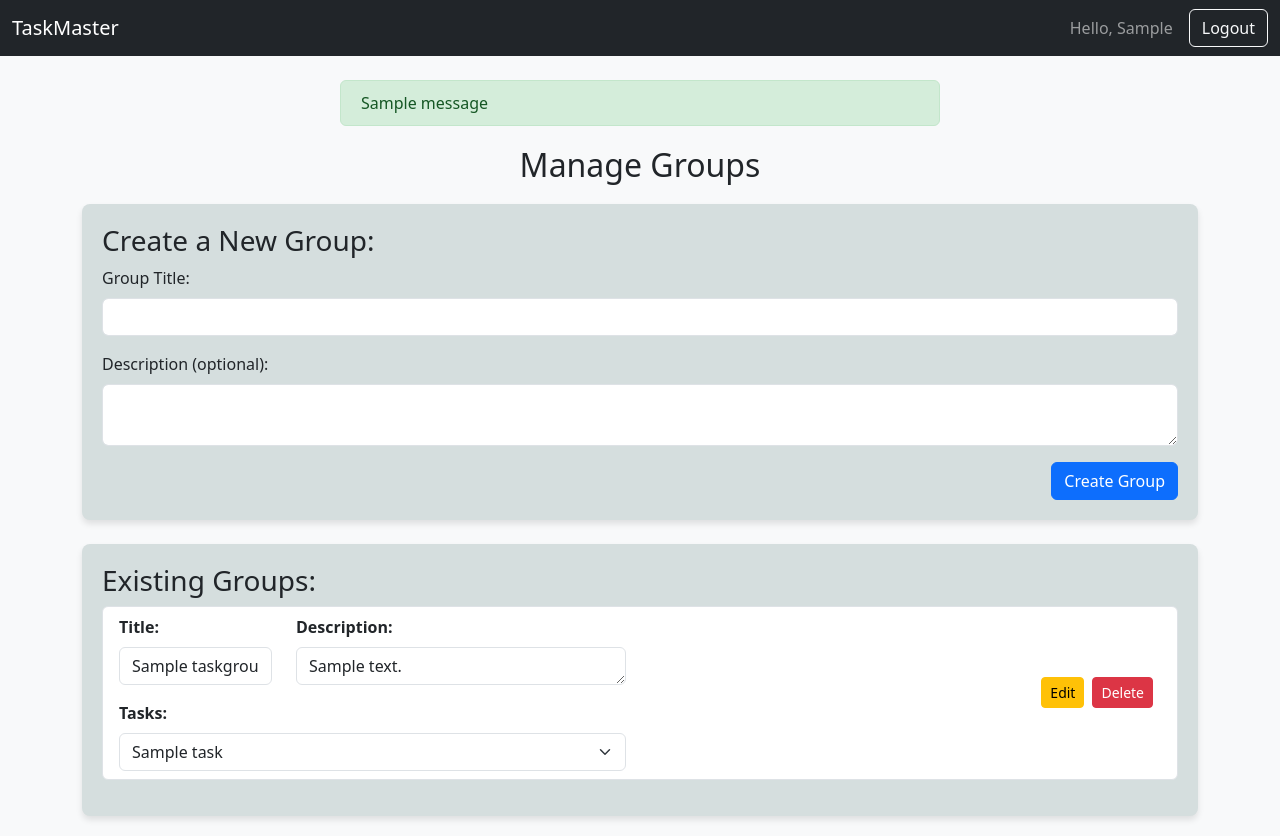
After one commit to jamnic1994/TaskMaster, a Flask app: page /manage_groups in a window 1280 px wide. The commit adds this page. Run offline with Flask 3, Linux system fonts and the light colour scheme; a user stored in the database is signed in; tables that the repository leaves empty hold one stand-in row (values such as "Sample post"); one stand-in notice (Sample message) is shown.

Commit message:
Added creation and editing of groups, along with other improvements

```diff
--- a/app.py
+++ b/app.py
@@ -4,7 +4,7 @@ from flask import Flask, render_template, redirect, url_for, request, flash
 from flask_sqlalchemy import SQLAlchemy
 from flask_login import LoginManager, login_user, logout_user, login_required, current_user
 from werkzeug.security import generate_password_hash, check_password_hash
-from models import db, User, Task
+from models import db, User, Task, TaskGroup
 import config
 
 app = Flask(__name__)
@@ -20,6 +20,11 @@ def load_user(user_id):
 
 @app.route('/', methods=['GET', 'POST'])
 def login():
+
+    # If the user is already logged in, redirect them to the index page
+    if current_user.is_authenticated:
+        return redirect(url_for('index'))
+
     if request.method == 'POST':
         username = request.form['username']
         password = request.form['password']
@@ -78,31 +83,24 @@ def index():
 @login_required
 def add_task():
     if request.method == 'POST':
-        title = request.form['title']
-        description = request.form['description']
-        priority = request.form['priority']
-        due_date_str = request.form['due_date']  # Date in string format from the form
+        # Process form submission
+        group_id = request.form.get('group')  # Get the selected group
 
-        # Convert due_date_str to a date object if it is not empty
-        due_date = datetime.strptime(due_date_str, '%d-%m-%Y').date() if due_date_str else None
-
-        # Create a new Task instance
         new_task = Task(
-            title=title,
-            description=description,
-            priority=int(priority),  # Convert priority to integer
-            due_date=due_date,
-            status='Pending',
+            title=request.form['title'],
+            description=request.form['description'],
+            priority=int(request.form['priority']),
+            due_date=datetime.strptime(request.form['due_date'], '%Y-%m-%d'),
+            group_id=int(group_id) if group_id else None,  # Assign group if selected
             user_id=current_user.id
         )
-
-        # Add to database
         db.session.add(new_task)
         db.session.commit()
-        flash('Task added successfully!', 'success')
+        flash('Task added successfully!')
         return redirect(url_for('index'))
 
-    return render_template('task_form.html')
+    groups = TaskGroup.query.filter_by(user_id=current_user.id).all()  # Fetch user's groups
+    return render_template('task_form.html', groups=groups)
 
 @app.route('/delete/<int:task_id>')
 @login_required
@@ -112,6 +110,75 @@ def delete_task(task_id):
         db.session.delete(task)
         db.session.commit()
     return redirect(url_for('index'))
+
+@app.route('/manage_groups', methods=['GET', 'POST'])
+@login_required
+def manage_groups():
+    if request.method == 'POST':
+        group_name = request.form['group_name']
+        description = request.form.get('description', '')
+        new_group = TaskGroup(name=group_name, description=description, user_id=current_user.id)
+        db.session.add(new_group)
+        db.session.commit()
+        flash('Group created successfully!', 'success')
+        return redirect(url_for('manage_groups'))
+
+    groups = TaskGroup.query.filter_by(user_id=current_user.id).all()
+    tasks = {group.id: Task.query.filter_by(group_id=group.id).all() for group in groups}
+
+    return render_template('manage_groups.html', groups=groups, tasks=tasks)
+
+@app.route('/edit-group/<int:group_id>', methods=['GET', 'POST'])
+@login_required
+def edit_group(group_id):
+    group = TaskGroup.query.get_or_404(group_id)
+    if request.method == 'POST':
+        group.name = request.form['name']
+        db.session.commit()
+        flash('Group updated successfully!')
+        return redirect(url_for('manage_groups'))
+    return render_template('edit_group.html', group=group)
+
+
+@app.route('/update_group/<int:group_id>', methods=['POST'])
+@login_required
+def update_group(group_id):
+    group = TaskGroup.query.get_or_404(group_id)  # Fetch the group or return 404
+
+    # Check if the current user owns the group
+    if group.user_id != current_user.id:
+        flash('Unauthorized action!', 'error')
+        return redirect(url_for('manage_groups'))
+
+    # Update the group's name and description
+    group.name = request.form['group_name']
+    group.description = request.form.get('description', '')  # Optional field
+
+    db.session.commit()  # Save changes to the database
+    flash('Group updated successfully.', 'success')
+    return redirect(url_for('manage_groups'))
+
+
+@app.route('/delete-group/<int:group_id>', methods=['POST'])
+@login_required
+def delete_group(group_id):
+    group = TaskGroup.query.get_or_404(group_id)  # Fetch the group or return 404
+
+    if group.user_id != current_user.id:
+        flash('Unauthorized action!', 'error')
+        return redirect(url_for('manage_groups'))
+
+    db.session.delete(group)
+    db.session.commit()
+    flash('Group deleted successfully!', 'success')
+    return redirect(url_for('manage_groups'))
+
+@app.route('/tasks/<int:group_id>')
+@login_required
+def tasks_by_group(group_id):
+    tasks = Task.query.filter_by(user_id=current_user.id, group_id=group_id).all()
+    group = TaskGroup.query.get_or_404(group_id)
+    return render_template('tasks.html', tasks=tasks, group=group)
 
 @app.route('/logout')
 def logout():
--- a/models.py
+++ b/models.py
@@ -4,6 +4,16 @@ from werkzeug.security import check_password_hash, generate_password_hash
 
 db = SQLAlchemy()
 
+class TaskGroup(db.Model):
+    __tablename__ = 'taskGroup'
+
+    id = db.Column(db.Integer, primary_key=True)
+    name = db.Column(db.String(100), nullable=False)  # Name of the group
+    description = db.Column(db.String(255))           # Optional description
+    user_id = db.Column(db.Integer, db.ForeignKey('users.id'), nullable=False)  # Owner of the group
+
+    # Relationship to tasks
+    tasks = db.relationship('Task', backref='group', lazy=True)
 
 class User(db.Model):
     __tablename__ = 'users'
@@ -40,7 +50,6 @@ class User(db.Model):
         # Return False, since we don't want to support anonymous users in this case
         return False
 
-
 class Task(db.Model):
     __tablename__ = 'tasks'
 
@@ -50,6 +59,7 @@ class Task(db.Model):
     priority = db.Column(db.Integer, nullable=True)
     description = db.Column(db.Text)
     status = db.Column(db.String(50), default='Pending')
+    group_id = db.Column(db.Integer, db.ForeignKey('taskGroup.id'))  # Foreign key to group
 
     # Define the foreign key linking to User
     user_id = db.Column(db.Integer, db.ForeignKey('users.id'), nullable=False)
--- /dev/null
+++ b/static/js/app.js
@@ -0,0 +1,18 @@
+function toggleEdit(groupId) {
+    var groupName = document.getElementById("group-name-" + groupId);
+    var groupDescription = document.getElementById("group-description-" + groupId);
+    var editBtn = document.getElementById("edit-btn-" + groupId);
+    var confirmBtn = document.getElementById("confirm-btn-" + groupId);
+
+    // Toggle the readonly/disabled state of the inputs and textarea
+    if (groupName.readOnly !== undefined) {
+        groupName.readOnly = !groupName.readOnly;
+    }
+    if (groupDescription.readOnly !== undefined) {
+        groupDescription.readOnly = !groupDescription.readOnly;
+    }
+
+    // Toggle the visibility of buttons
+    editBtn.style.display = groupName.readOnly ? "inline-block" : "none";
+    confirmBtn.style.display = groupName.readOnly ? "none" : "inline-block";
+}
--- a/static/styles.css
+++ b/static/styles.css
@@ -18,9 +18,10 @@ body {
 }
 
 .alert {
-    padding: 15px;
-    margin-bottom: 10px;
-    border-radius: 5px;
+    margin: 20px auto;
+    padding: 10px 20px;
+    max-width: 600px;
+    width: 100%;
 }
 
 .alert-success {
@@ -40,3 +41,11 @@ body {
     border-color: #bee5eb;
     color: #0c5460;
 }
+
+.form-container {
+    background-color: #D5DEDE; /* Light grey background */
+    padding: 20px; /* Add some padding inside the container */
+    border-radius: 8px; /* Rounded corners */
+    box-shadow: 0 4px 6px rgba(0, 0, 0, 0.1); /* Subtle shadow for depth */
+    margin: 20px auto; /* Center the form on the page with top/bottom margin */
+}
--- a/templates/base.html
+++ b/templates/base.html
@@ -26,6 +26,19 @@
         </div>
     </nav>
     <div class="container mt-4">
+
+        {% with messages = get_flashed_messages(with_categories=true) %}
+            {% if messages %}
+                <div class="alert-container">
+                    {% for category, message in messages %}
+                        <div class="alert alert-{{ category }}">
+                            {{ message }}
+                        </div>
+                    {% endfor %}
+                </div>
+            {% endif %}
+        {% endwith %}
+
         {% block content %}{% endblock %}
     </div>
     <script src="https://cdn.jsdelivr.net/npm/bootstrap@5.3.2/dist/js/bootstrap.bundle.min.js"></script>
--- /dev/null
+++ b/templates/manage_groups.html
@@ -0,0 +1,93 @@
+{% extends 'base.html' %}
+
+{% block content %}
+<h2 style="text-align: center;">Manage Groups</h2>
+
+<!-- Create Group Section -->
+<div class="form-container">
+    <h3>Create a New Group:</h3>
+
+    <form method="POST">
+        <div class="mb-3">
+            <label for="group_name" class="form-label">Group Title:</label>
+            <input type="text" name="group_name" class="form-control" required>
+        </div>
+        <div class="mb-3">
+            <label for="description" class="form-label">Description (optional):</label>
+            <textarea name="description" class="form-control"></textarea>
+        </div>
+        <div class="text-end">
+            <button type="submit" class="btn btn-primary">Create Group</button>
+        </div>
+    </form>
+</div>
+
+<!-- Groups List Section -->
+<div class="form-container mt-4">
+    <h3>Existing Groups:</h3>
+
+    <ul class="list-group">
+        {% for group in groups %}
+        <li class="list-group-item d-flex justify-content-between align-items-center mb-3">
+            <form method="POST" action="{{ url_for('update_group', group_id=group.id) }}" id="editForm-{{ group.id }}" class="d-flex flex-column">
+
+                <div class="row" style="font-weight: bold">
+                    <div class="col-4">
+                        <label for="group_name" class="form-label font-weight-bold">Title:</label>
+                    </div>
+                    <div class="col-2">
+                        <label for="description" class="form-label font-weight-bold">Description:</label>
+                    </div>
+                </div>
+
+                <!-- Title -->
+                <div class="row">
+                    <div class="col-4">
+                        <input type="text" name="group_name" class="form-control" value="{{ group.name }}" readonly id="group-name-{{ group.id }}">
+                    </div>
+                    <div class="col-8">
+                        <textarea name="description" class="form-control" readonly id="group-description-{{ group.id }}" rows="1">{{ group.description }}</textarea>
+                    </div>
+                </div>
+
+                <!-- Dropdown for Tasks -->
+                <div class="row mt-3">
+                    <div class="col-12">
+                        <label for="tasks" class="form-label" style="font-weight: bold">Tasks:</label>
+                        <select name="tasks" class="form-select">
+                            {% if tasks[group.id] %}
+                                {% for task in tasks[group.id] %}
+                                    <option value="{{ task.id }}">{{ task.title }}</option>
+                                {% endfor %}
+                            {% else %}
+                                <option disabled>No Tasks</option>
+                            {% endif %}
+                        </select>
+                    </div>
+                </div>
+
+            </form>
+
+            <!-- Buttons (Edit, Confirm, Delete) -->
+            <div class="d-flex">
+                <!-- Edit Button -->
+                <button type="button" class="btn btn-warning btn-sm me-2" id="edit-btn-{{ group.id }}" onclick="toggleEdit({{ group.id }})">Edit</button>
+
+                <!-- Confirm Button - hidden by default -->
+                <button type="submit" class="btn btn-success btn-sm me-2" id="confirm-btn-{{ group.id }}" style="display:none;" form="editForm-{{ group.id }}">Confirm</button>
+
+                <!-- Delete Button -->
+                <form method="POST" action="{{ url_for('delete_group', group_id=group.id) }}" class="d-inline">
+                    <button type="submit" class="btn btn-danger btn-sm me-2">Delete</button>
+                </form>
+            </div>
+
+        </li>
+        {% endfor %}
+    </ul>
+</div>
+
+
+
+<script src="{{ url_for('static', filename='js/app.js') }}"></script>
+{% endblock %}
```
Also changed, not shown: templates/index.html (+5 -2 lines), templates/login.html (+5 -14 lines), templates/register.html (+3 -13 lines), templates/task_form.html (+24 -9 lines).
